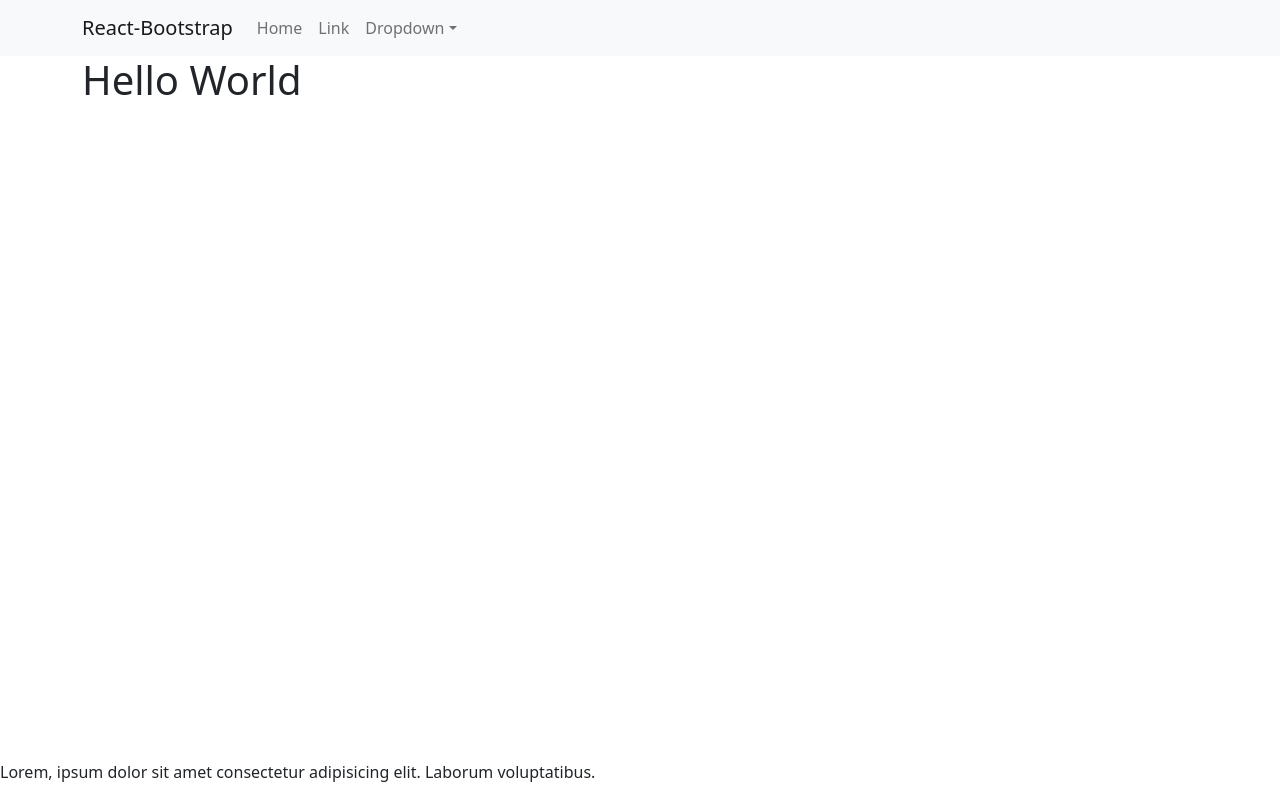
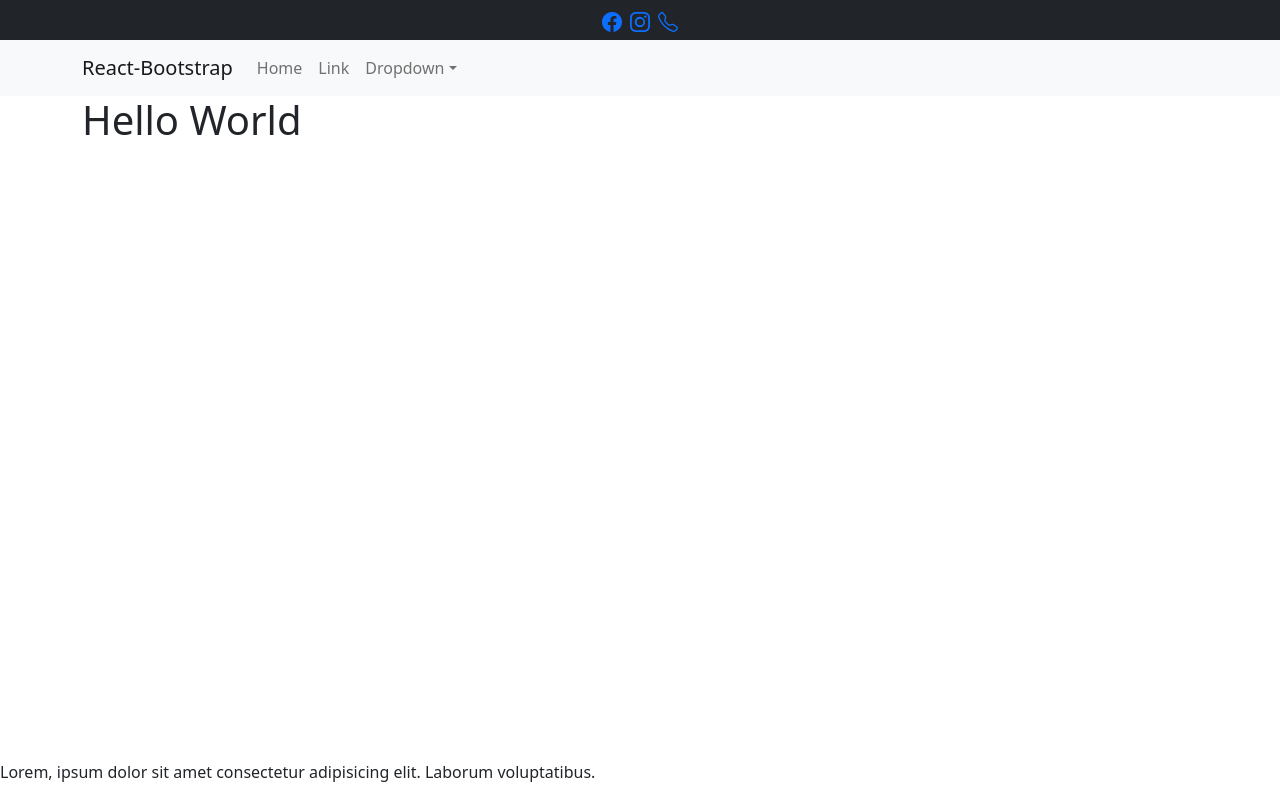
Before and after one commit to faris-xhan/shopit-nextjs, a Next.js app: page / in a window 1280 px wide. Built offline with nearby package versions, Linux system fonts and the light colour scheme.

Commit message:
:sparkles: add subheader

```diff
--- a/components/layout/Layout.jsx
+++ b/components/layout/Layout.jsx
@@ -1,12 +1,14 @@
 import Container from 'react-bootstrap/Container';
 import { Footer } from './Footer';
 import { Header } from './Header';
+import { Subheader } from './Subheader';
 
 export const Layout = (props) => {
   return (
     <Container fluid className="p-0">
       <div className="d-flex flex-column vh-100">
         <section>
+          <Subheader />
           <Header />
         </section>
         <section className="flex-grow-1">{props.children}</section>
--- /dev/null
+++ b/components/layout/Subheader.jsx
@@ -0,0 +1,21 @@
+import { Facebook, Instagram, Telephone } from 'react-bootstrap-icons';
+import Container from 'react-bootstrap/Container';
+import Navbar from 'react-bootstrap/Navbar';
+
+export const Subheader = (props) => {
+  return (
+    <Navbar bg="dark" variant="dark">
+      <Container className="justify-content-center">
+        <a href="#" className="mx-1" title="our facebook page">
+          <Facebook fontSize={20} />
+        </a>
+        <a href="#" className="mx-1" title="our instagram page">
+          <Instagram fontSize={20} />
+        </a>
+        <a href="tel:00000" className="mx-1" title="call us at 0000">
+          <Telephone fontSize={20} />
+        </a>
+      </Container>
+    </Navbar>
+  );
+};
--- a/package.json
+++ b/package.json
@@ -12,6 +12,7 @@
     "next": "12.0.7",
     "react": "17.0.2",
     "react-bootstrap": "^2.0.3",
+    "react-bootstrap-icons": "^1.6.1",
     "react-dom": "17.0.2"
   },
   "devDependencies": {
```
Also changed, not shown: 1 other file (tests, documents, lock files or other folders).
